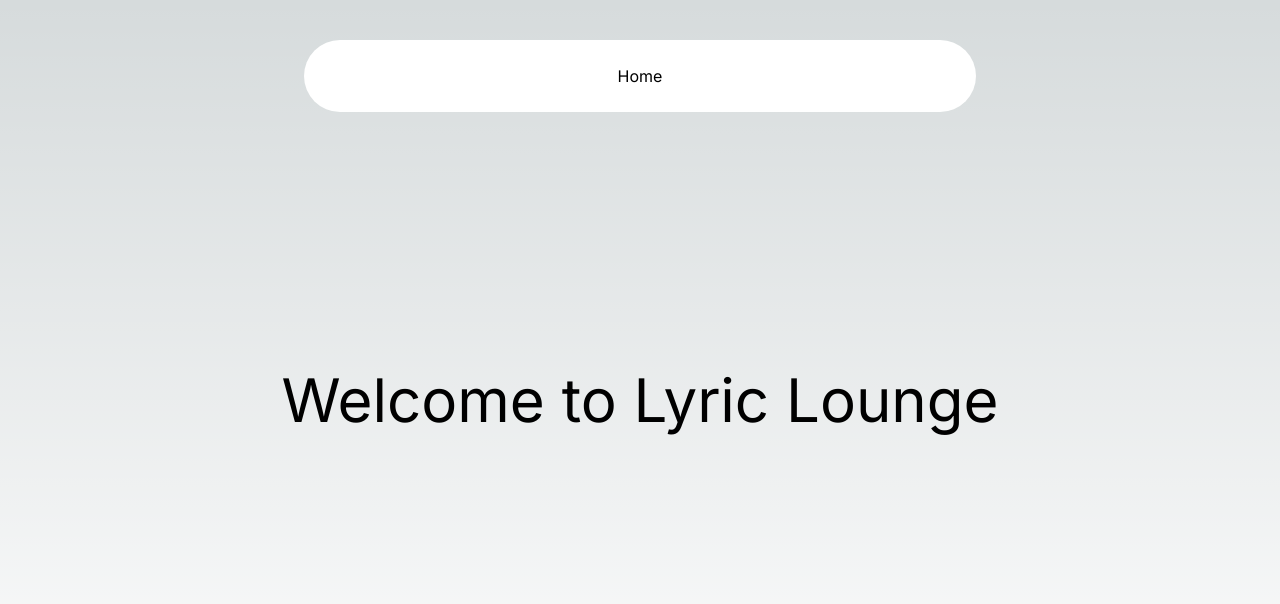
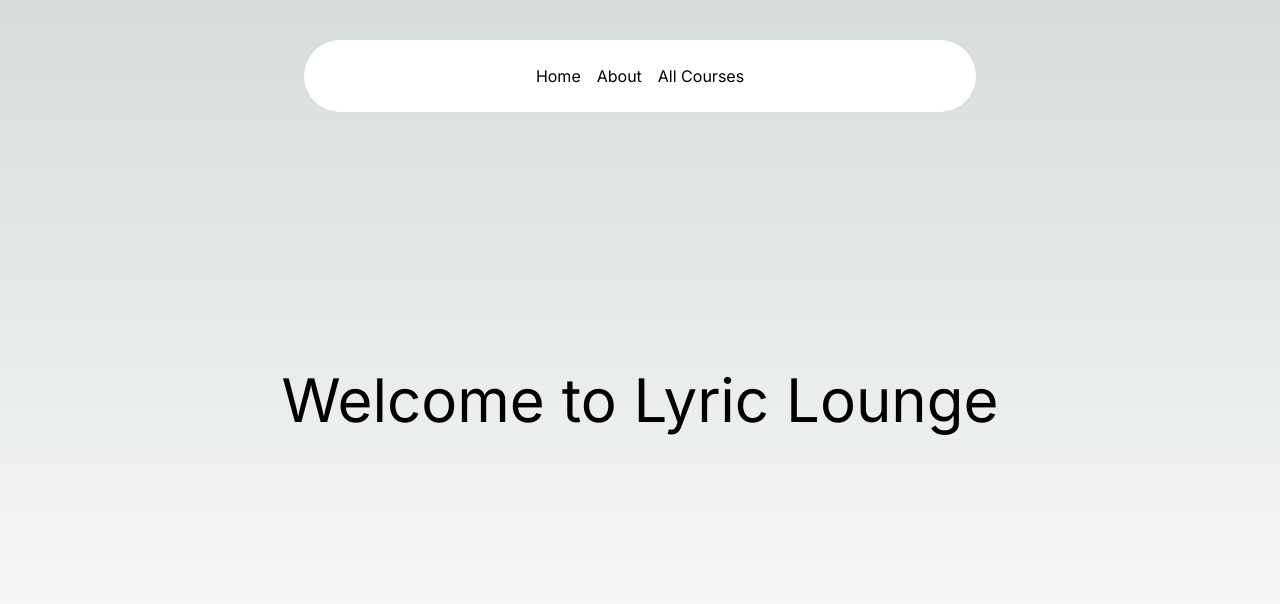
Before and after one commit to NabilaFerdousPrapty/Lyric-Lounge, a Next.js app: page / in a window 1280 px wide. Shown: the top 604 px of the page. Built offline with nearby package versions, Linux system fonts and the light colour scheme.

Commit message:
links added

```diff
--- a/src/components/Navbar/Navbar.tsx
+++ b/src/components/Navbar/Navbar.tsx
@@ -1,4 +1,4 @@
-'use client'
+"use client";
 import React, { useState } from "react";
 import { HoveredLink, Menu, MenuItem, ProductItem } from "../ui/navbar-menu";
 import { cn } from "@/utils/cn";
@@ -7,19 +7,27 @@ import Link from "next/link";
 export default function Navbar({ className }: { className?: string }) {
   const [active, setActive] = useState<string | null>(null);
 
-
   return (
-   <div className={cn("fixed top-10 inset-x-0 max-w-2xl mx-auto z-50", className)}>
+    <div
+      className={cn("fixed top-10 inset-x-0 max-w-2xl mx-auto z-50", className)}
+    >
       <Menu setActive={setActive}>
-  <Link href={'/'}>
-  <MenuItem setActive={setActive} active={active}  item="Home">
+        <Link href={"/"}>
+          <MenuItem setActive={setActive} active={active} item="Home">
             Home
           </MenuItem>
         </Link>
-
-
+        <HoveredLink href={"/about"}>
+          <MenuItem setActive={setActive} active={active} item="About">
+            About
+          </MenuItem>
+        </HoveredLink>
+        <HoveredLink href={"/ourCourses"}>
+          <MenuItem setActive={setActive} active={active} item="All Courses">
+            Our Courses
+          </MenuItem>
+        </HoveredLink>
       </Menu>
     </div>
-
-  )
+  );
 }
```
Lines whose indentation alone changed are shown as unchanged.
